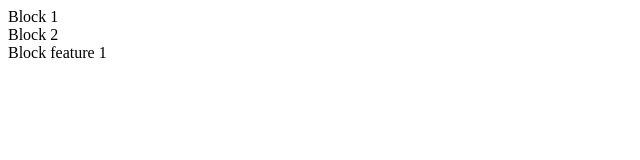
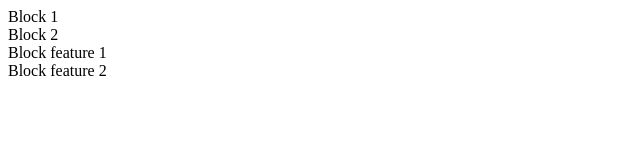
Before and after one commit to flaviystilihon/git_playground, a plain HTML site: page index.html in a window 1280 px wide. Shown: the full height of the page, 0-640 px from the left. Drawn offline with Linux system fonts and the light colour scheme.

Commit message:
Add Feature Block 2

```diff
--- a/index.html
+++ b/index.html
@@ -13,6 +13,7 @@
     <div>Block 2</div>
 
     <div>Block feature 1</div>
+    <div>Block feature 2</div>
 </body>
 
 </html>
```
